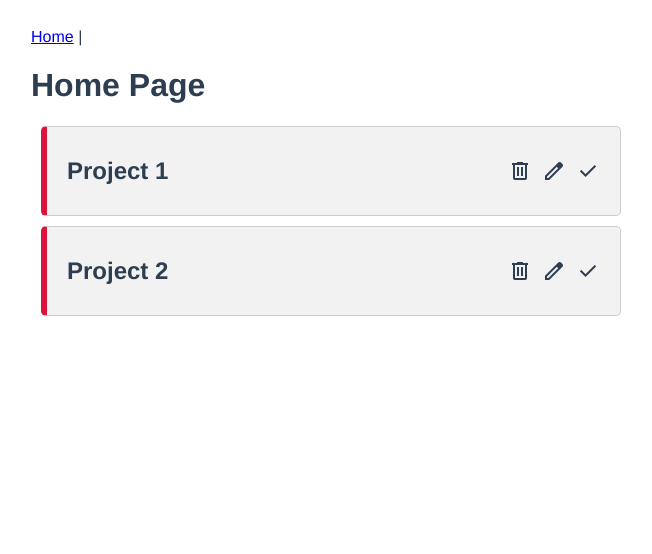
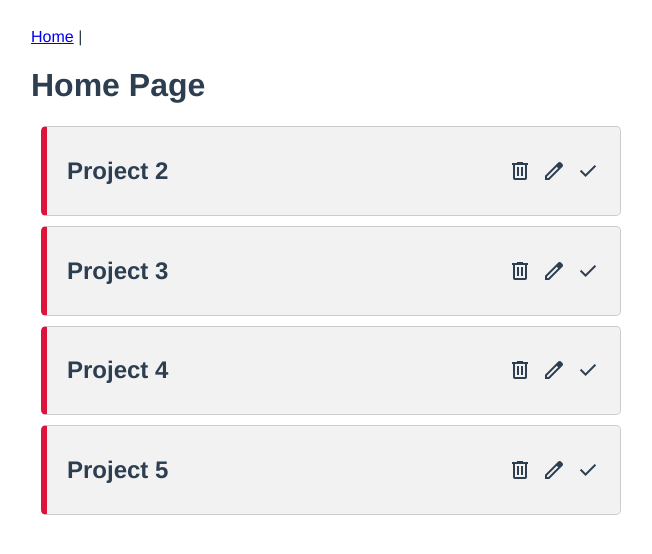
Before and after one commit to Joseph77667/project-planner, a Vue app: page / in a window 1280 px wide. Shown: the top 554 px of the page, without its empty margins (309-961 px from the left). Built offline with nearby package versions, Linux system fonts and the light colour scheme; data requests are answered from the project's data file.

Commit message:
delete feature

```diff
--- a/database/db.json
+++ b/database/db.json
@@ -1,9 +1,9 @@
 {
-    "projects":[
+  "projects": [
     {
-            "id": 1,
-            "name": "Project 1",
-            "description": "Description 1",
+      "id": "2",
+      "name": "Project 2",
+      "description": "Description 2",
       "tasks": [
         {
           "id": 1,
@@ -18,9 +18,43 @@
       ]
     },
     {
+      "id": "3",
+      "name": "Project 3",
+      "description": "Description 3",
+      "tasks": [
+        {
+          "id": 1,
+          "description": "Task 1",
+          "completed": false
+        },
+        {
           "id": 2,
-            "name": "Project 2",
-            "description": "Description 2",
+          "description": "Task 2",
+          "completed": false
+        }
+      ]
+    },
+    {
+      "id": "4",
+      "name": "Project 4",
+      "description": "Description 4",
+      "tasks": [
+        {
+          "id": 1,
+          "description": "Task 1",
+          "completed": false
+        },
+        {
+          "id": 2,
+          "description": "Task 2",
+          "completed": false
+        }
+      ]
+    },
+    {
+      "id": "5",
+      "name": "Project 5",
+      "description": "Description 5",
       "tasks": [
         {
           "id": 1,
--- a/src/components/SingleProduct.vue
+++ b/src/components/SingleProduct.vue
@@ -3,7 +3,7 @@
         <div class="flexing">
             <h2 @click="showDetails = !showDetails">{{ project.name }}</h2>
             <div class="icons">
-                <span class="material-symbols-outlined">
+                <span class="material-symbols-outlined" @click="deleteProject">
                     delete
                 </span>
                 <span class="material-symbols-outlined">
@@ -22,10 +22,22 @@
 export default {
     data() {
         return {
+            api: 'http://localhost:3000/projects/',
             showDetails: false
         }
     },
-    props: ['project']
+    props: ['project'],
+    methods:{
+        deleteProject(){
+            let deleteRoute = this.api + this.project.id;
+            fetch(deleteRoute, {
+                method: 'DELETE'
+            })
+            .then(() => {
+                this.$emit('delete-project', this.project.id);
+            })
+        }
+    }
 }
 </script>
 
--- a/src/views/HomeView.vue
+++ b/src/views/HomeView.vue
@@ -2,7 +2,7 @@
   <div class="home">
     <h1>Home Page</h1>
     <div v-for="project in projects" :key="project.id">
-      <SingleProduct :project = "project"></SingleProduct>
+      <SingleProduct :project = "project" @delete-project="deleteProject"></SingleProduct>
     </div>
   </div>
 </template>
@@ -18,6 +18,11 @@ export default {
       projects  : []
     }
   },
+  methods:{
+    deleteProject(id){
+      this.projects = this.projects.filter(project => project.id !== id)
+    }
+  },
   mounted(){
     fetch('http://localhost:3000/projects')
     .then(response => response.json())
```
Lines whose indentation alone changed are shown as unchanged.
